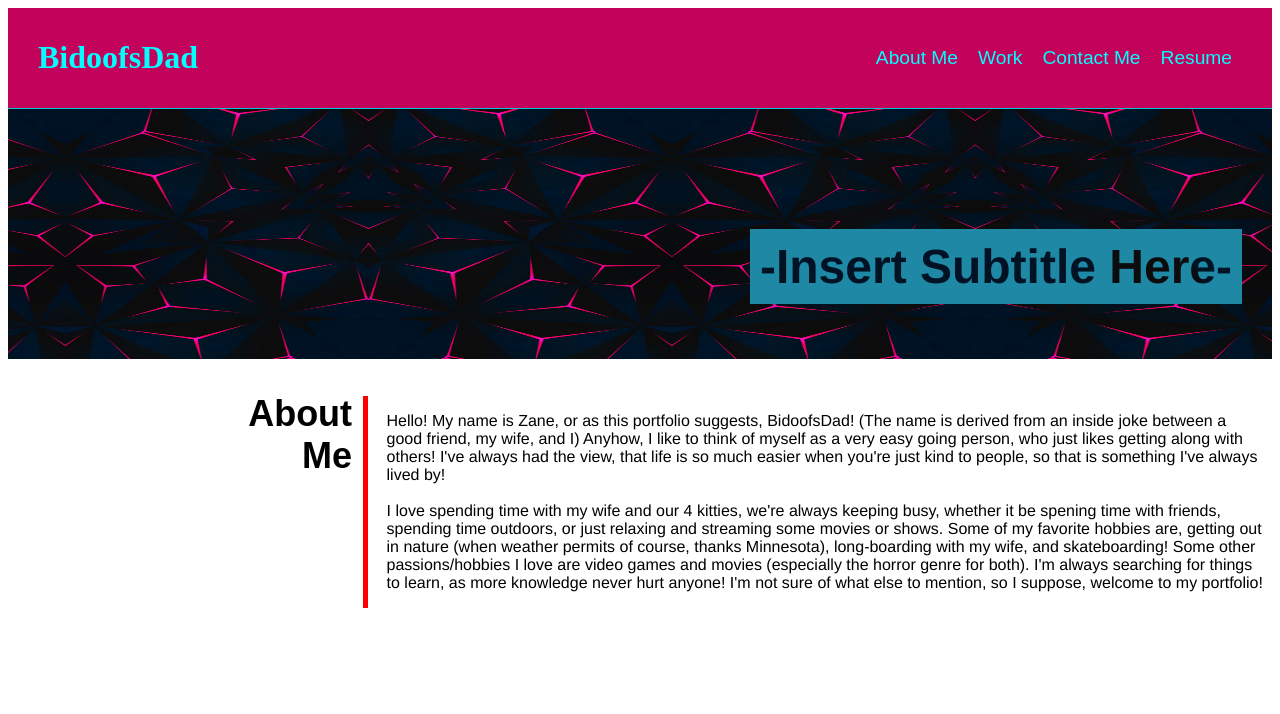
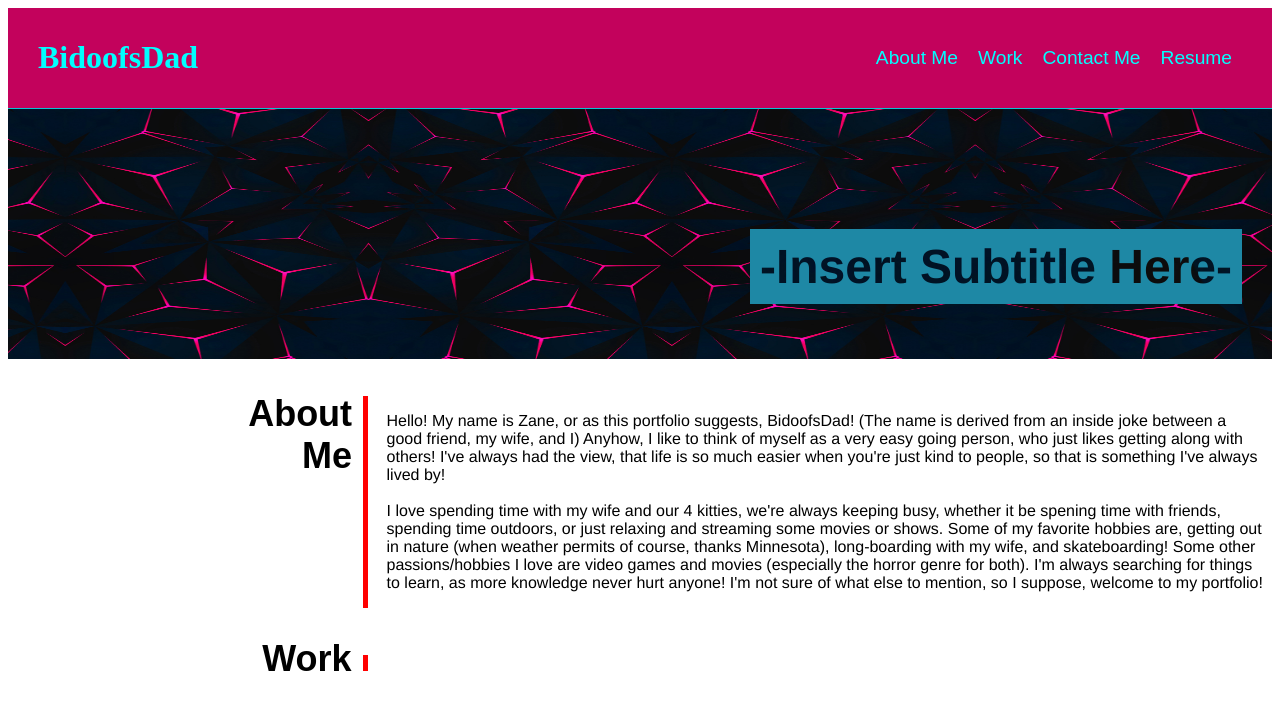
Before and after one commit to Bidoofs-Dad/Bidoofs-Dads-Portfolio, a plain HTML site: page index.html in a window 1280 px wide. Drawn offline with Linux system fonts and the light colour scheme.

Commit message:
added in the 'Work' header with a vertical line next to it, not actually sure if I'm going about it the right way though.

```diff
--- a/assets/css/style.css
+++ b/assets/css/style.css
@@ -84,6 +84,24 @@ header {
     margin-left: 1%;
   }
 
+  .Work {
+    display: flex;
+    align-items: baseline;
+    padding-left: 10%;
+  }
+
+  .Work h2 {
+    justify-content: flex-end;
+    text-align: end;
+    padding-left: 10%;
+    font-size: 225%;
+    font-family: Arial, Helvetica, sans-serif;
+  }
+
+  .Work span {
+    color: transparent;
+  }
+
   p {
     color: black;
     font-family: 'Franklin Gothic Medium', 'Arial Narrow', Arial, sans-serif;
--- a/index.html
+++ b/index.html
@@ -22,7 +22,9 @@
 
     <div class="background">
         <img src="./assets/images/background.jpg">
-        <div class="Subtitle"><h2><span>-Insert Subtitle Here-</span></h2></div>
+        <div class="Subtitle">
+            <h2><span>-Insert Subtitle Here-</span></h2>
+        </div>
     </div>
 
     <main>
@@ -30,19 +32,34 @@
             <h2>About Me</h2>
             <div class="verticalLine">
                 <p>
-                Hello! My name is Zane, or as this portfolio suggests, BidoofsDad! (The name is derived from an inside joke between
-                a good friend, my wife, and I) Anyhow, I like to think of myself as a very easy going person, who just likes getting along
-                with others! I've always had the view, that life is so much easier when you're just kind to people, so that is something I've
+                    Hello! My name is Zane, or as this portfolio suggests, BidoofsDad! (The name is derived from an
+                    inside joke between
+                    a good friend, my wife, and I) Anyhow, I like to think of myself as a very easy going person, who
+                    just likes getting along
+                    with others! I've always had the view, that life is so much easier when you're just kind to people,
+                    so that is something I've
                     always lived by!
                     <br>
                     <br>
-                I love spending time with my wife and our 4 kitties, we're always keeping busy, whether it be spening time with friends, spending
-                time outdoors, or just relaxing and streaming some movies or shows. Some of my favorite hobbies are, getting out in nature
-                (when weather permits of course, thanks Minnesota), long-boarding with my wife, and skateboarding! Some other
-                passions/hobbies I love are video games and movies (especially the horror genre for both). I'm always searching for
-                things to learn, as more knowledge never hurt anyone! I'm not sure of what else to mention, so I suppose, welcome to
+                    I love spending time with my wife and our 4 kitties, we're always keeping busy, whether it be
+                    spening time with friends, spending
+                    time outdoors, or just relaxing and streaming some movies or shows. Some of my favorite hobbies are,
+                    getting out in nature
+                    (when weather permits of course, thanks Minnesota), long-boarding with my wife, and skateboarding!
+                    Some other
+                    passions/hobbies I love are video games and movies (especially the horror genre for both). I'm
+                    always searching for
+                    things to learn, as more knowledge never hurt anyone! I'm not sure of what else to mention, so I
+                    suppose, welcome to
                     my portfolio!
                 </p>
+            </div>
+        </div>
+
+        <div class="Work">
+            <h2><span>r</span>Work</h2>
+            <div class="verticalLine">
+                <p></p>
             </div>
         </div>
 
```
Lines whose indentation alone changed are shown as unchanged.
